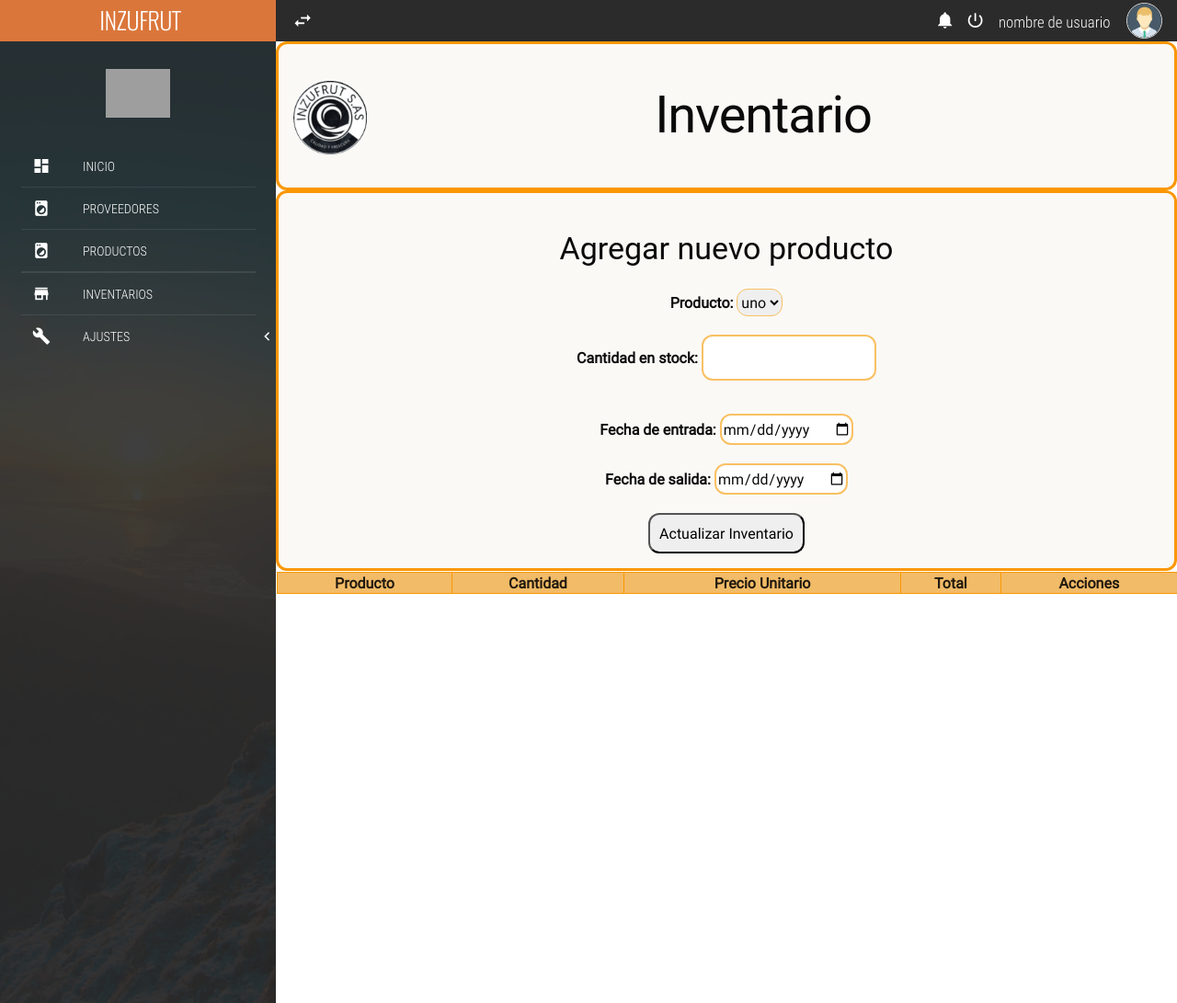
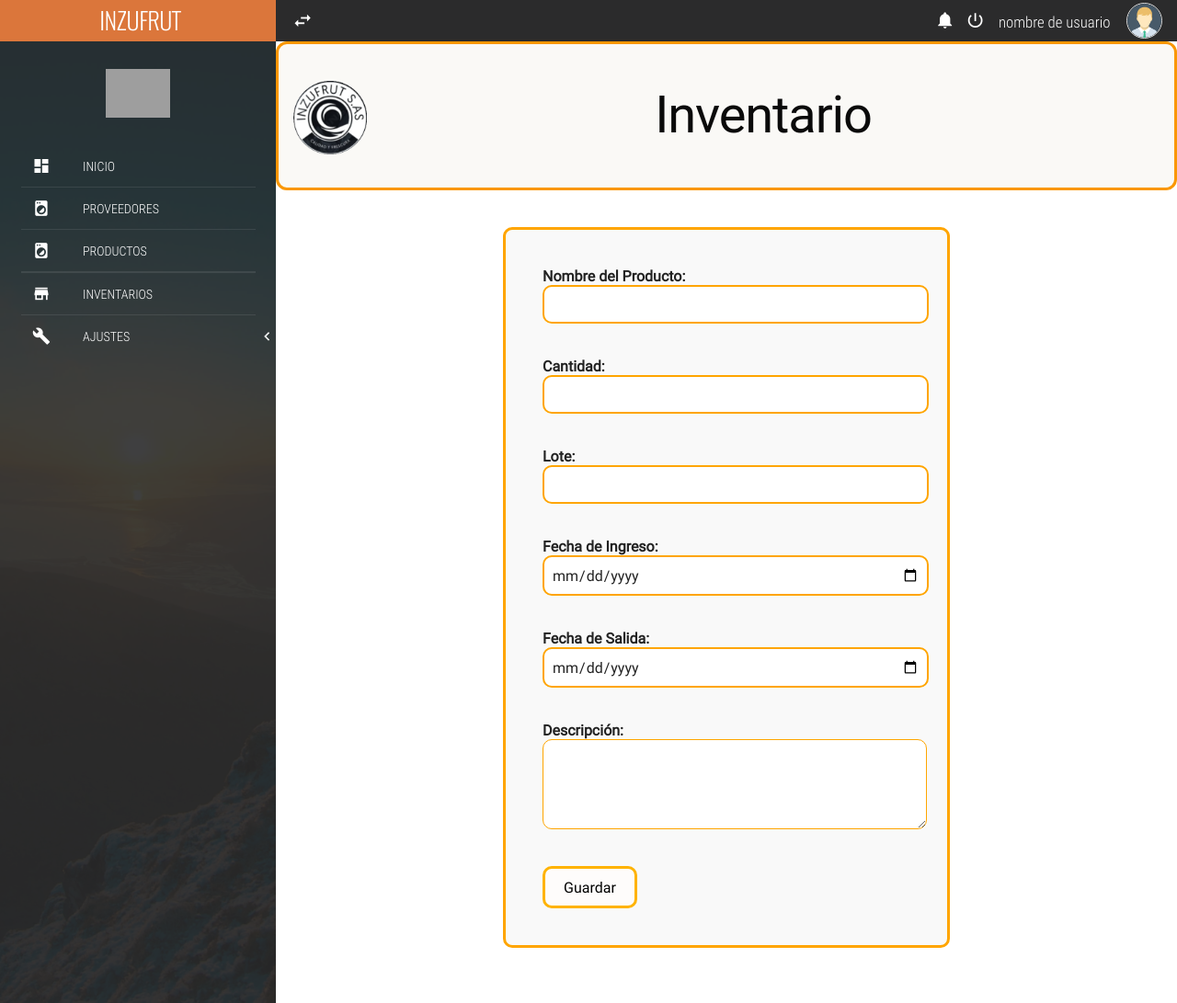
Before and after one commit to erikpabon/pg_inicio, a PHP site: page /inventory.php in a window 1280 px wide. Shown: the whole page at 92% size. Run offline with PHP 8.4, Linux system fonts and the light colour scheme; lists and menus that the app fills with data are empty; some libraries are stand-ins or nearby versions; some web fonts are replaced; grey boxes are pictures that could not be loaded.

Commit message:
cambios new

```diff
--- a/INZUFRUT S.A.S/inventory.php
+++ b/INZUFRUT S.A.S/inventory.php
@@ -254,116 +254,100 @@
 		<div class="centrado">
 			<h1><img class="pabon" src="assets/img/icono.png" alt="icon">Inventario</h1>
 		</div>
+		<br><br>
+		<style>
+			/* Estilos para el formulario */
+form {
+    max-width: 400px;
+    margin: 0 auto;
+    padding: 40px;
+	border-style: solid;
+	border-color: orange;
+    border-radius: 10px;
+    background-color: #f9f9f9;
+}
+
+/* Estilos para las etiquetas */
+label {
+    font-weight: bold;
+}
+
+/* Estilos para los campos de entrada */
+input[type="text"],
+input[type="number"],
+input[type="date"],
+textarea {
+  border-style: solid;
+  width: 100%;
+  padding: 0.5rem;
+  margin-bottom: 1rem;
+  position: relative;
+  border-color: orange;
+  border-radius: 10px;
+}
+
+/* Estilos para el botón */
+button[type="submit"] {
+    background-color: #007bff;
+    color: #fff;
+    padding: 10px 20px;
+    border: none;
+    border-radius: 3px;
+    font-size: 18px;
+    cursor: pointer;
+}
+
+button[type="submit"]:hover {
+    background-color: rgb(251, 213, 155);
+    color: black;
+    text-decoration: solid;
+}
+
+/* Alineación del botón */
+button[type="submit"] {
+    background-color: rgb(254, 252, 251); /* Cambiar el fondo del botón a naranja */
+    color: black;
+    background-color: rgb(254, 252, 251);
+    border-color: rgb(255, 179, 0);
+    padding: 10px 20px;
+    border-radius: 10px;
+	border-style: solid;
+    font-size: 16px;
+    cursor: pointer;
+    text-align: center;
+}
+
+/* Espaciado adicional entre elementos */
+br {
+    clear: both;
+}
+
+		</style>
+		<section>
+    <form action="valid_inven.php" method="POST">
+        <label for="nom_productos">Nombre del Producto:</label>
+        <input type="text" id="nom_productos" name="nom_productos" required><br><br>
+
+        <label for="cantidad">Cantidad:</label>
+        <input type="number" id="cantidad" name="cantidad" required><br><br>
+
+        <label for="lote">Lote:</label>
+        <input type="text" id="lote" name="lote" required><br><br>
+
+        <label for="fecha_ingreso">Fecha de Ingreso:</label>
+        <input type="date" id="fecha_ingreso" name="fecha_ingreso" required><br><br>
+
+        <label for="fecha_salida">Fecha de Salida:</label>
+        <input type="date" id="fecha_salida" name="fecha_salida"><br><br>
+
+        <label for="descripcion">Descripción:</label><br>
+        <textarea id="descripcion" name="descripcion" rows="4" cols="50"></textarea><br><br>
+
+        <button type="submit" name="guardar">Guardar</button>
+    </form>
+		</section>
 
 
-		<div class="agregarinv">
-			<div>
-				<h3>Agregar nuevo producto</h3>
-			</div>
-
-			<div>
-				<!-- <form class="d-flex justify-content-center align-items-center" id="formularioInventario">
-
-					<label for="producto">Producto:</label>
-
-					<input class="stcuadro" type="text" id="producto" placeholder="Naranja" name="producto" style="width: auto;"><br>
-
-
-					<label for="cantidad">Cantidad:</label>
-					<input class="stcuad" type="numero" id="cantidad" placeholder="Eje 80 uds" name="cantidad"><br><br>
-
-					<label for="precio">Precio ud:</label>
-					<input class="stcuadro" type="text" id="precio" placeholder="Eje 3.000" name="precio" style="width: auto;"><br><br>
-
-					<input class="egar" type="submit" value="Agregar">
-					<button class="egar" type="button" onclick="guardarInventario()">Guardar Inventario</button>
-				</form> -->
-				<form class="d-flex justify-content-center align-items-center" id="formularioInventario" action="crear_inventario.php" method="POST">
-					<label for="producto">Producto:</label>
-					<select class="stcuad" name="producto" id="producto" style="width: auto;">
-						<!-- Opciones para seleccionar el producto -->
-						<option value="">uno</option>
-						<option value="">dos</option>
-						<option value="">tres</option>
-					</select>
-					<br><br>
-					<label for="cantidad">Cantidad en stock:</label>
-					<input class="stcuad" type="number" name="cantidad" id="cantidad" style="width: auto;">
-					<br><br>
-					<label for="fecha_entrada">Fecha de entrada:</label>
-					<input class="stcuad" type="date" name="fecha_entrada" id="fecha_entrada" style="width: auto;">
-					<br><br>
-					<label for="fecha_entrada">Fecha de salida:</label>
-					<input class="stcuad" type="date" name="fecha_entrada" id="fecha_entrada" style="width: auto;">
-					<br><br>
-					<!-- <input  type="submit" value="Crear inventario"> -->
-					<button class="egar" type="button" onclick="guardarInventario()">Actualizar Inventario</button>
-				</form>
-
-			</div>
-		</div>
-
-		<table class id="tablaInventario">
-			<tr>
-				<th>Producto</th>
-				<th>Cantidad</th>
-				<th>Precio Unitario</th>
-				<th>Total</th>
-				<th>Acciones</th>
-			</tr>
-		</table>
-
-
-		<script>
-			const inventario = [];
-
-			document.getElementById("formularioInventario").addEventListener("submit", function(event) {
-				event.preventDefault();
-
-				const producto = document.getElementById("producto").value;
-				const cantidad = document.getElementById("cantidad").value;
-				const precio = document.getElementById("precio").value;
-				const total = (parseFloat(cantidad) * parseFloat(precio)).toFixed(2);
-
-				const tabla = document.getElementById("tablaInventario");
-				const newRow = tabla.insertRow(tabla.rows.length);
-
-				const cellProducto = newRow.insertCell(0);
-				const cellCantidad = newRow.insertCell(1);
-				const cellPrecio = newRow.insertCell(2);
-				const cellTotal = newRow.insertCell(3);
-				const cellAcciones = newRow.insertCell(4);
-
-				cellProducto.innerHTML = producto;
-				cellCantidad.innerHTML = cantidad;
-				cellPrecio.innerHTML = `$${precio}`;
-				cellTotal.innerHTML = `$${total}`;
-				cellAcciones.innerHTML = '<button onclick="eliminarProducto(this)">Eliminar</button>';
-
-				document.getElementById("producto").value = "";
-				document.getElementById("cantidad").value = "";
-				document.getElementById("precio").value = "";
-
-				// Agregar al inventario
-				inventario.push({
-					producto,
-					cantidad,
-					precio
-				});
-			});
-
-			function eliminarProducto(row) {
-				const rowIndex = row.parentNode.parentNode.rowIndex;
-				document.getElementById("tablaInventario").deleteRow(rowIndex);
-			}
-
-			function guardarInventario() {
-				const inventarioString = JSON.stringify(inventario);
-				// Aquí puedes implementar la lógica para guardar el inventario en algún lugar (p. ej., en una base de datos)
-				console.log("Inventario guardado:", inventarioString);
-				alert("Inventario guardado. Abre la consola para ver los detalles.");
-			}
-		</script>
 </body>
 
 </html>
--- a/INZUFRUT S.A.S/proveedor/providers.php
+++ b/INZUFRUT S.A.S/proveedor/providers.php
@@ -198,7 +198,7 @@
             // Realiza una petición al servidor para cerrar la sesión (puedes usar AJAX o redireccionar)
             // En PHP, puedes usar session_destroy() para eliminar la sesión del servidor.
             // Después, redirige al usuario a index.php.
-            window.location.href = 'index.php';
+            window.location.href = '../index.php';
         }
 
         // Agrega un evento de clic al botón de "Cerrar Sesión"
```
Also changed, not shown: INZUFRUT S.A.S/excel_inven.php (added, +33 -0 lines), INZUFRUT S.A.S/products.php (+97 -1 lines), INZUFRUT S.A.S/tabla_inven.php (added, +146 -0 lines), INZUFRUT S.A.S/valid_inven.php (added, +34 -0 lines), INZUFRUT S.A.S/proveedor/valid_proveedor.php (line endings or trailing spaces).
